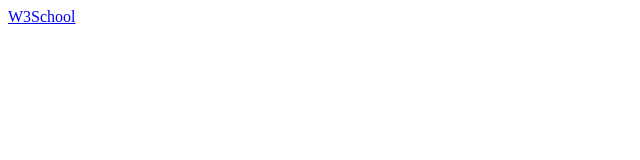
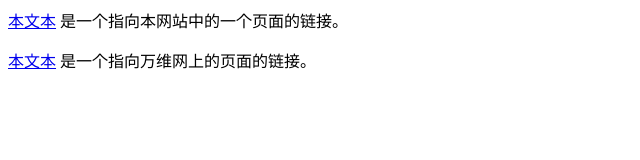
Before and after one commit to sydysk123/sydysk123.github.io, a plain HTML site: page index.html in a window 1280 px wide. Shown: the whole page, without its empty margins (0-640 px from the left). Drawn offline with Linux system fonts and the light colour scheme.

Commit message:
Update index.html

```diff
--- a/index.html
+++ b/index.html
@@ -1 +1,11 @@
-<a href="http://www.w3school.com.cn">W3School</a>
+<html>
+
+<body>
+
+<p>
+<a href="/index.html">本文本</a> 是一个指向本网站中的一个页面的链接。</p>
+
+<p><a href="http://www.microsoft.com/">本文本</a> 是一个指向万维网上的页面的链接。</p>
+
+</body>
+</html>
```
